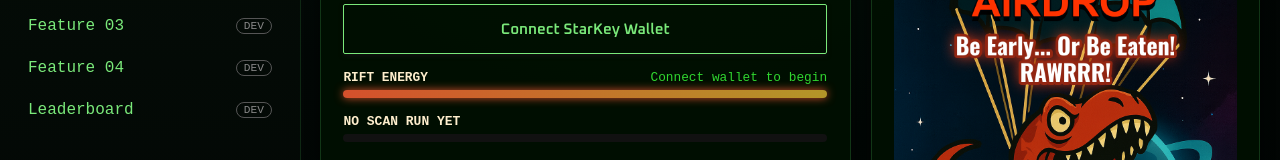
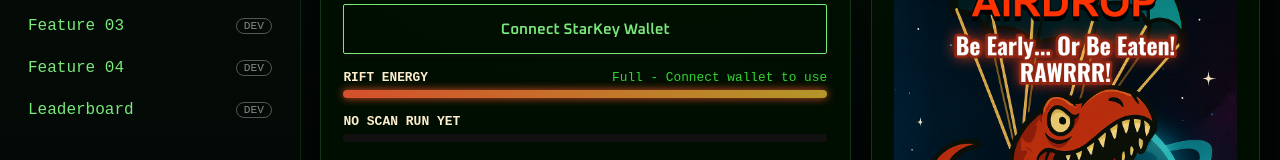
Before and after one commit to n8tr0nc/suprawr-dino-dash, a Next.js app: page / in a window 1280 px wide. Shown: the part 337-497 px from the top of the page. Built offline with nearby package versions, Linux system fonts and the light colour scheme; no server answers.

Commit message:
Minor rift update.

```diff
--- a/app/components/GasFeeStats.jsx
+++ b/app/components/GasFeeStats.jsx
@@ -1008,7 +1008,7 @@
   } else if (connected && hasAccess) {
     riftStatusLabel = "Ready to run first scan";
   } else {
-    riftStatusLabel = "Connect wallet to begin";
+    riftStatusLabel = "Full - Connect wallet to use";
   }
 
   const formattedTxCount =
```
